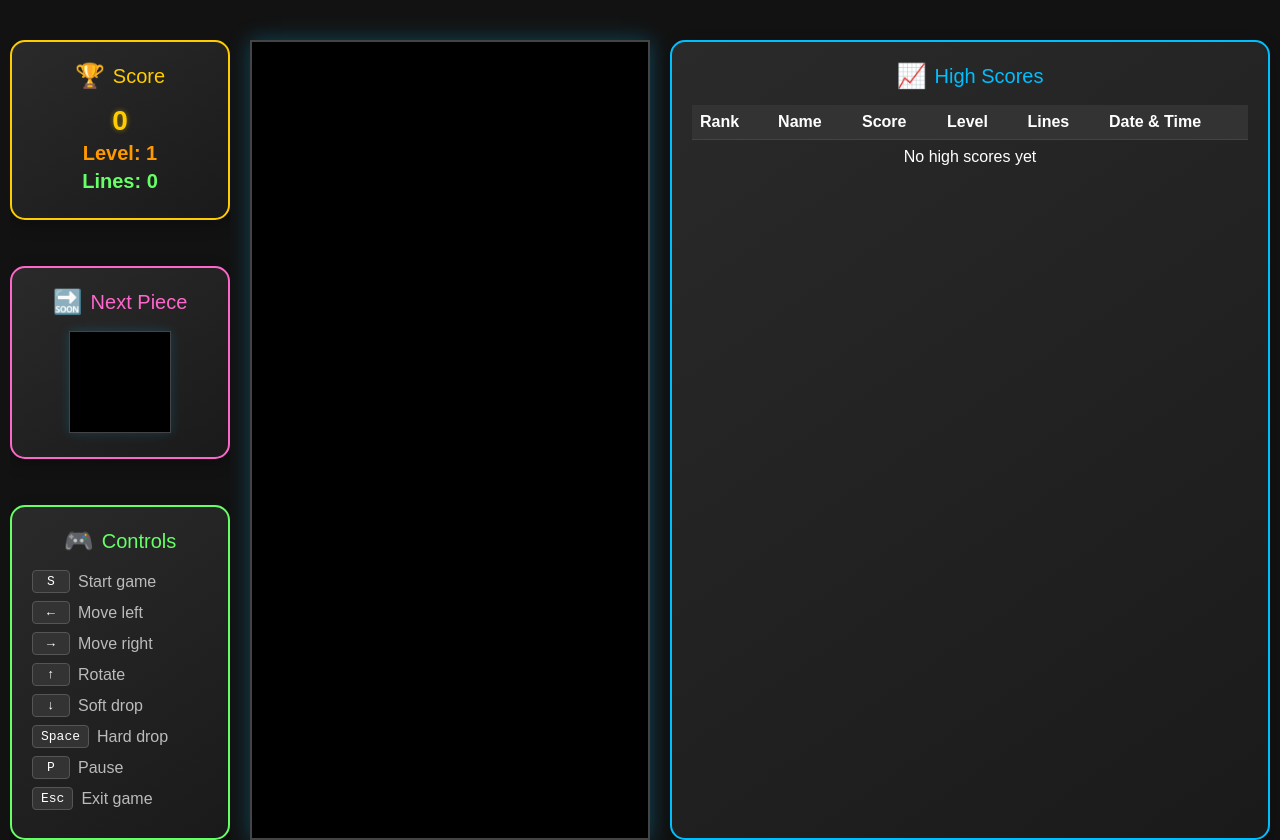
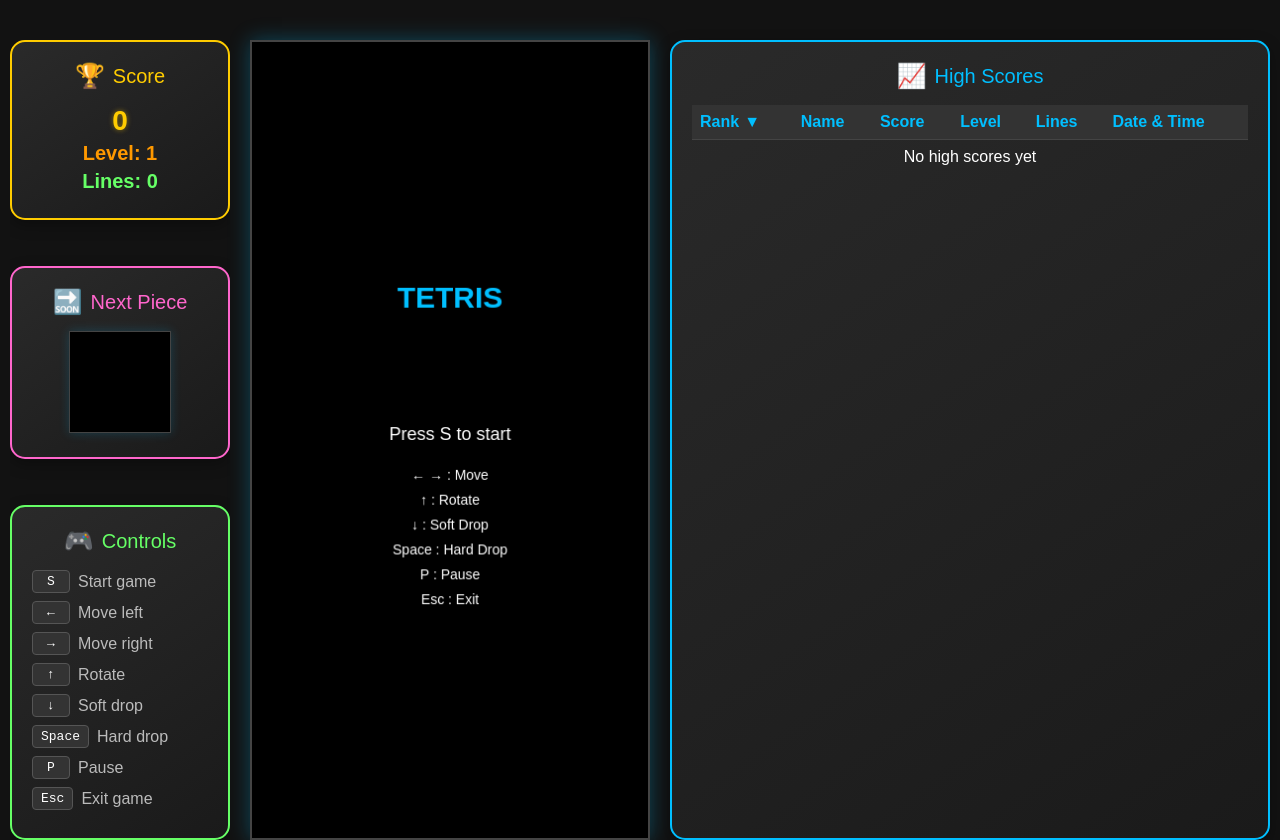
Before and after one commit to ketankshukla/tetris, a website: page index.html in a window 1280 px wide. Both pictures are taken after a click on the element "Rank". Drawn offline with Linux system fonts and the light colour scheme.

Commit message:
table sorting

```diff
--- a/index.html
+++ b/index.html
@@ -104,31 +104,27 @@
             color: #00bfff;
             position: sticky;
             top: 0;
-            background: #1a1a1a;
+            background: #333333;
             z-index: 1;
-            background-color: #333333;
-            color: #FFFFFF;
             padding: 8px;
             cursor: pointer;
+            user-select: none;
         }
 
         .high-scores-table th:hover {
             background-color: #444444;
         }
 
-        .high-scores-table th::after {
-            content: '';
+        .high-scores-table th.sort-asc::after {
+            content: ' ▲';
             display: inline-block;
-            width: 0;
             margin-left: 5px;
         }
 
-        .high-scores-table th.sort-asc::after {
-            content: '▲';
-        }
-
         .high-scores-table th.sort-desc::after {
-            content: '▼';
+            content: ' ▼';
+            display: inline-block;
+            margin-left: 5px;
         }
 
         .high-scores-table tr:last-child td {
@@ -502,7 +498,7 @@
                         High Scores
                     </div>
                     <div class="high-scores-table-container">
-                        <table class="high-scores-table" id="high-scores-table">
+                        <table class="high-scores-table">
                             <thead>
                                 <tr>
                                     <th data-sort="rank">Rank</th>
@@ -1140,7 +1136,20 @@
         // Initialize the game
         function init() {
             // Load high scores
-            loadHighScores();
+            try {
+                const savedScores = localStorage.getItem('tetrisHighScores');
+                if (savedScores) {
+                    highScores = JSON.parse(savedScores);
+                }
+            } catch (e) {
+                console.error('Error loading high scores:', e);
+            }
+
+            // Update high scores table
+            updateHighScoresTable();
+
+            // Set up sorting for high scores table
+            setupHighScoresSorting();
 
             // Display welcome message and instructions
             ctx.fillStyle = '#000000';
@@ -1169,6 +1178,32 @@
             // Initialize game state
             gameRunning = false;
             canStartNewGame = true;
+        }
+
+        // Show welcome screen
+        function showWelcomeScreen() {
+            ctx.fillStyle = '#000000';
+            ctx.fillRect(0, 0, canvas.width, canvas.height);
+
+            // Draw title
+            ctx.fillStyle = '#00bfff';
+            ctx.font = 'bold 30px Arial';
+            ctx.textAlign = 'center';
+            ctx.fillText('TETRIS', canvas.width / 2, canvas.height / 3);
+
+            // Draw instructions
+            ctx.fillStyle = '#FFFFFF';
+            ctx.font = '18px Arial';
+            ctx.fillText('Press S to start', canvas.width / 2, canvas.height / 2);
+
+            // Draw controls summary
+            ctx.font = '14px Arial';
+            ctx.fillText('← → : Move', canvas.width / 2, canvas.height / 2 + 40);
+            ctx.fillText('↑ : Rotate', canvas.width / 2, canvas.height / 2 + 65);
+            ctx.fillText('↓ : Soft Drop', canvas.width / 2, canvas.height / 2 + 90);
+            ctx.fillText('Space : Hard Drop', canvas.width / 2, canvas.height / 2 + 115);
+            ctx.fillText('P : Pause', canvas.width / 2, canvas.height / 2 + 140);
+            ctx.fillText('Esc : Exit', canvas.width / 2, canvas.height / 2 + 165);
         }
 
         // Start the game
@@ -1267,38 +1302,51 @@
 
         // Add sorting functionality to high scores table
         function setupHighScoresSorting() {
-            const table = document.getElementById('high-scores-table');
-            const headers = table.querySelectorAll('th');
-            let currentSort = { column: 'score', direction: 'desc' };
+            // Add click handlers directly to each th element
+            document.querySelector('th[data-sort="rank"]').onclick = function() { sortTable('rank'); };
+            document.querySelector('th[data-sort="name"]').onclick = function() { sortTable('name'); };
+            document.querySelector('th[data-sort="score"]').onclick = function() { sortTable('score'); };
+            document.querySelector('th[data-sort="level"]').onclick = function() { sortTable('level'); };
+            document.querySelector('th[data-sort="lines"]').onclick = function() { sortTable('lines'); };
+            document.querySelector('th[data-sort="date"]').onclick = function() { sortTable('date'); };
 
-            // Add click event to all headers
-            headers.forEach(header => {
-                header.addEventListener('click', () => {
-                    const column = header.dataset.sort;
+            // Set initial sort (score descending)
+            document.querySelector('th[data-sort="score"]').classList.add('sort-desc');
+        }
 
-                    // Toggle sort direction if clicking the same column
-                    if (currentSort.column === column) {
-                        currentSort.direction = currentSort.direction === 'asc' ? 'desc' : 'asc';
+        // Global sort state
+        let currentSortColumn = 'score';
+        let currentSortDirection = 'desc';
+
+        // Sort the high scores table by a column
+        function sortTable(column) {
+            console.log('Sorting by:', column);
+
+            // Get all th elements
+            const headers = document.querySelectorAll('.high-scores-table th');
+
+            // Toggle direction if same column clicked
+            if (column === currentSortColumn) {
+                currentSortDirection = currentSortDirection === 'asc' ? 'desc' : 'asc';
             } else {
-                        currentSort.column = column;
-                        currentSort.direction = 'desc'; // Default to descending
+                currentSortColumn = column;
+                currentSortDirection = 'desc'; // Default to descending
             }
 
             // Remove sort classes from all headers
-                    headers.forEach(h => {
-                        h.classList.remove('sort-asc', 'sort-desc');
+            headers.forEach(header => {
+                header.classList.remove('sort-asc', 'sort-desc');
             });
 
             // Add sort class to current header
-                    header.classList.add(`sort-${currentSort.direction}`);
+            const currentHeader = document.querySelector(`th[data-sort="${column}"]`);
+            currentHeader.classList.add(`sort-${currentSortDirection}`);
 
             // Sort the high scores
-                    sortHighScores(currentSort.column, currentSort.direction);
+            sortHighScores(column, currentSortDirection);
 
             // Update the table
             updateHighScoresTable();
-                });
-            });
         }
 
         // Sort high scores based on column and direction
@@ -1326,9 +1374,8 @@
                     case 'lines':
                         return (a.lines - b.lines) * multiplier;
                     case 'date':
-                        valueA = new Date(a.date);
-                        valueB = new Date(b.date);
-                        return (valueA - valueB) * multiplier;
+                        // Handle date comparison
+                        return (new Date(a.date) - new Date(b.date)) * multiplier;
                     default:
                         return 0;
                 }
@@ -1399,7 +1446,6 @@
 
         // Initialize the game
         init();
-        setupHighScoresSorting();
     </script>
 </body>
 </html>
```
Lines whose indentation alone changed are shown as unchanged.
